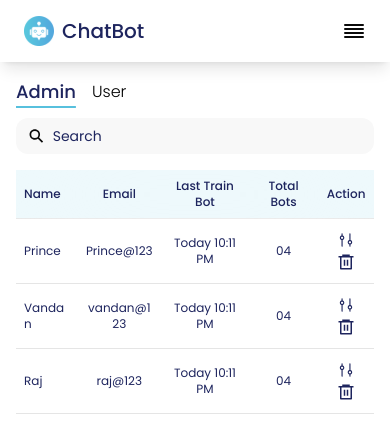
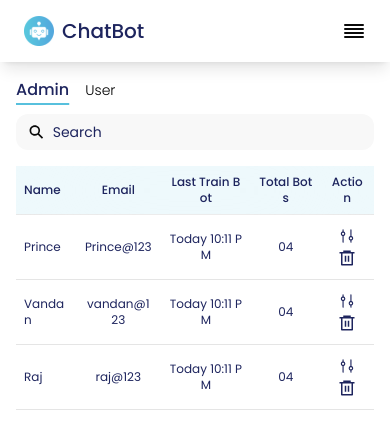
Before and after one commit to patel-poojan/chatbot-frontend, a Next.js app: page /users in a window 390 px wide. Shown: the top 438 px of the page. Built offline with nearby package versions, Linux system fonts and the light colour scheme; no server answers.

Commit message:
fix: fontsize issue fixed

```diff
--- a/src/app/training/page.tsx
+++ b/src/app/training/page.tsx
@@ -94,8 +94,8 @@ const Page = () => {
             onClick={() => setTab(0)}
             className={`cursor-pointer ${
               tab === 0
-                ? "text-lg text-[#1E255E] font-medium underline underline-offset-8 decoration-2 decoration-[#57C0DD]"
-                : "text-base text-black font-light"
+                ? "text-base sm:text-lg text-[#1E255E] font-medium underline underline-offset-8 decoration-2 decoration-[#57C0DD]"
+                : "text-sm sm:text-base text-black font-light"
             }`}
           >
             Unmatched Phrases
@@ -104,8 +104,8 @@ const Page = () => {
             onClick={() => setTab(1)}
             className={`cursor-pointer ${
               tab === 1
-                ? "text-lg text-[#1E255E] font-medium underline underline-offset-8 decoration-2 decoration-[#57C0DD]"
-                : "text-base text-black font-light"
+                ? "text-base sm:text-lg text-[#1E255E] font-medium underline underline-offset-8 decoration-2 decoration-[#57C0DD]"
+                : "text-sm sm:text-base text-black font-light"
             }`}
           >
             Ignored
--- a/src/app/users/page.tsx
+++ b/src/app/users/page.tsx
@@ -45,35 +45,31 @@ const Details = ({ type }: { type: string }) => {
             <TableHead className="py-2 text-start">
               <div className="flex items-center  flex-wrap justify-start gap-1">
                 <FaUser className="text-[#57C0DD] text-base hidden lg:block" />
-                <span className="text-xs md:text-sm lg:text-base">Name</span>
+                <span className="break-all">Name</span>
               </div>
             </TableHead>
             <TableHead className="py-2 text-center">
               <div className="flex items-center  flex-wrap justify-center gap-1">
                 <MdAlternateEmail className="text-[#57C0DD] text-base hidden lg:block" />
-                <span className="text-xs md:text-sm lg:text-base">Email</span>
+                <span className="break-all">Email</span>
               </div>
             </TableHead>
             <TableHead className="py-2 text-center">
               <div className="flex items-center flex-wrap justify-center gap-2 ">
                 <FaRegCalendar className="text-[#57C0DD] text-base hidden lg:block" />
-                <span className="text-xs md:text-sm lg:text-base">
-                  Last Train Bot
-                </span>
+                <span className="break-all">Last Train Bot</span>
               </div>
             </TableHead>
             <TableHead className="py-2 text-center">
               <div className="flex items-center  flex-wrap justify-center gap-1">
                 <MdSmartToy className="text-[#57C0DD] text-base hidden lg:block" />
-                <span className="text-xs md:text-sm lg:text-base">
-                  Total Bots
-                </span>
+                <span className="break-all">Total Bots</span>
               </div>
             </TableHead>
             <TableHead className="py-2 text-center">
               <div className="flex items-center flex-wrap justify-center ">
                 <MdMoreVert className="text-[#57C0DD] text-base hidden lg:block" />
-                <span className="text-xs md:text-sm lg:text-base">Action</span>
+                <span className="break-all">Action</span>
               </div>
             </TableHead>
           </TableRow>
@@ -82,22 +78,22 @@ const Details = ({ type }: { type: string }) => {
           {userDetails.map((detail, index) => (
             <TableRow key={index} className="hover:bg-gray-50">
               <TableCell className="text-left">
-                <div className="flex  break-all items-center justify-start text-xs md:text-sm lg:text-base">
+                <div className="flex  break-all items-center justify-start ">
                   {detail.name}
                 </div>
               </TableCell>
               <TableCell className="text-center">
-                <div className="flex  break-all items-center justify-center text-xs md:text-sm lg:text-base">
+                <div className="flex  break-all items-center justify-center ">
                   {detail.email}
                 </div>
               </TableCell>
               <TableCell className="text-center">
-                <div className="flex  items-center break-all justify-center text-xs md:text-sm lg:text-base">
+                <div className="flex  items-center break-all justify-center ">
                   {detail.lastTrainBot}
                 </div>
               </TableCell>
               <TableCell className="text-center">
-                <div className="flex  items-center break-all justify-center text-xs md:text-sm lg:text-base">
+                <div className="flex  items-center break-all justify-center ">
                   {detail.totalBots}
                 </div>
               </TableCell>
@@ -132,8 +128,8 @@ const Page = () => {
               onClick={() => setTab(0)}
               className={`cursor-pointer ${
                 tab === 0
-                  ? "text-lg text-[#1E255E] font-medium underline underline-offset-8 decoration-2 decoration-[#57C0DD]"
-                  : "text-base text-black font-light"
+                  ? "text-base sm:text-lg text-[#1E255E] font-medium underline underline-offset-8 decoration-2 decoration-[#57C0DD]"
+                  : "text-sm sm:text-base text-black font-light"
               }`}
             >
               Admin
@@ -142,8 +138,8 @@ const Page = () => {
               onClick={() => setTab(1)}
               className={`cursor-pointer ${
                 tab === 1
-                  ? "text-lg text-[#1E255E] font-medium underline underline-offset-8 decoration-2 decoration-[#57C0DD]"
-                  : "text-base text-black font-light"
+                  ? "text-base sm:text-lg text-[#1E255E] font-medium underline underline-offset-8 decoration-2 decoration-[#57C0DD]"
+                  : "text-sm sm:text-base text-black font-light"
               }`}
             >
               User
--- a/src/components/ui/table.tsx
+++ b/src/components/ui/table.tsx
@@ -74,7 +74,7 @@ const TableHead = React.forwardRef<
   <th
     ref={ref}
     className={cn(
-      "!h-11 !py-2 px-2  align-middle text-[#1E255E]   text-base   sm:text-lg font-medium [&:has([role=checkbox])]:pr-0 [&>[role=checkbox]]:translate-y-[2px]",
+      "!h-11 !py-2 px-2  align-middle text-[#1E255E]   text-xs md:text-sm lg:text-base font-medium [&:has([role=checkbox])]:pr-0 [&>[role=checkbox]]:translate-y-[2px]",
       className
     )}
     {...props}
@@ -89,7 +89,7 @@ const TableCell = React.forwardRef<
   <td
     ref={ref}
     className={cn(
-      "px-2 py-3 align-middle [&:has([role=checkbox])]:pr-0 text-sm  sm:text-base font-normal text-[#1E255E] [&>[role=checkbox]]:translate-y-[2px]",
+      "px-2 py-3 align-middle [&:has([role=checkbox])]:pr-0 text-xs md:text-sm lg:text-base font-normal text-[#1E255E] [&>[role=checkbox]]:translate-y-[2px]",
       className
     )}
     {...props}
```
